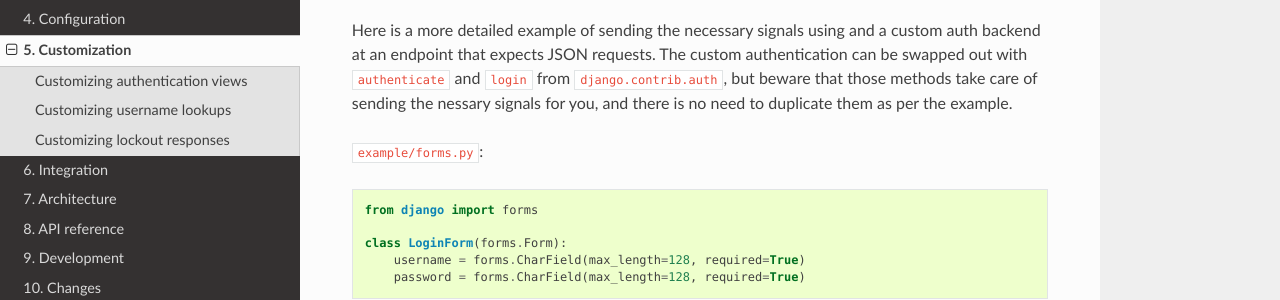
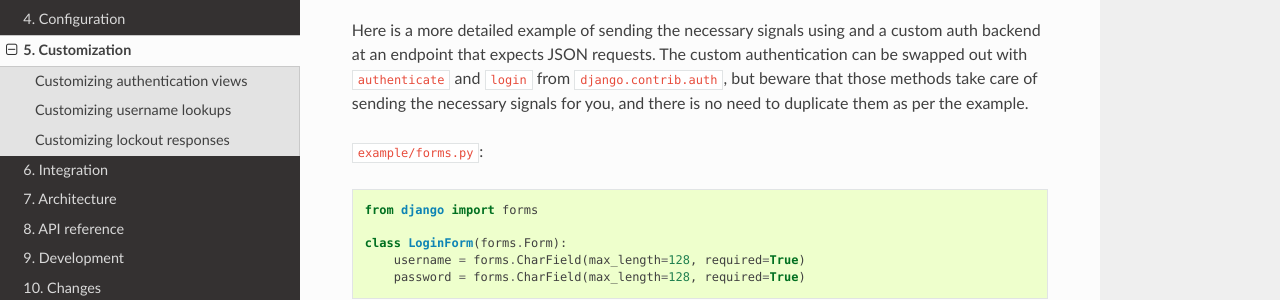
Before and after one commit to GabrielSandu484/django-axes-pro, a Sphinx documentation site: the page built from docs/5_customization.rst, in a window 1280 px wide and 900 px high, scrolled down 540 px. Shown: the part 189-489 px from the top of the window. Built offline with Sphinx 7.4.7 and the Read the Docs theme 2.0.0, drawn with Linux system fonts in a browser that asks for light colours; the version number could not be read and is left out.

Commit message:
docs: Fix a few typos
There are small typos in:
- docs/5_customization.rst
- docs/7_architecture.rst

Fixes:
- Should read `necessary` rather than `nessary`.
- Should read `exception` rather than `excepton`.

Signed-off-by: Tim Gates <tim.gates@iress.com>

```diff
--- a/docs/5_customization.rst
+++ b/docs/5_customization.rst
@@ -34,7 +34,7 @@ Here is a more detailed example of sending the necessary signals using
 and a custom auth backend at an endpoint that expects JSON
 requests. The custom authentication can be swapped out with ``authenticate``
 and ``login`` from ``django.contrib.auth``, but beware that those methods take
-care of sending the nessary signals for you, and there is no need to duplicate
+care of sending the necessary signals for you, and there is no need to duplicate
 them as per the example.
 
 ``example/forms.py``::
--- a/docs/7_architecture.rst
+++ b/docs/7_architecture.rst
@@ -56,7 +56,7 @@ are not blocked, and allows the requests to go through if the check passes.
 
 If the authentication attempt matches a lockout rule, e.g. it is from a
 blacklisted IP or exceeds the maximum configured authentication attempts,
-it is blocked by raising the ``PermissionDenied`` excepton in the backend.
+it is blocked by raising the ``PermissionDenied`` exception in the backend.
 
 Axes monitors logins with the ``user_login_failed`` signal receiver
 and records authentication failures from both the ``AxesBackend`` and
```
